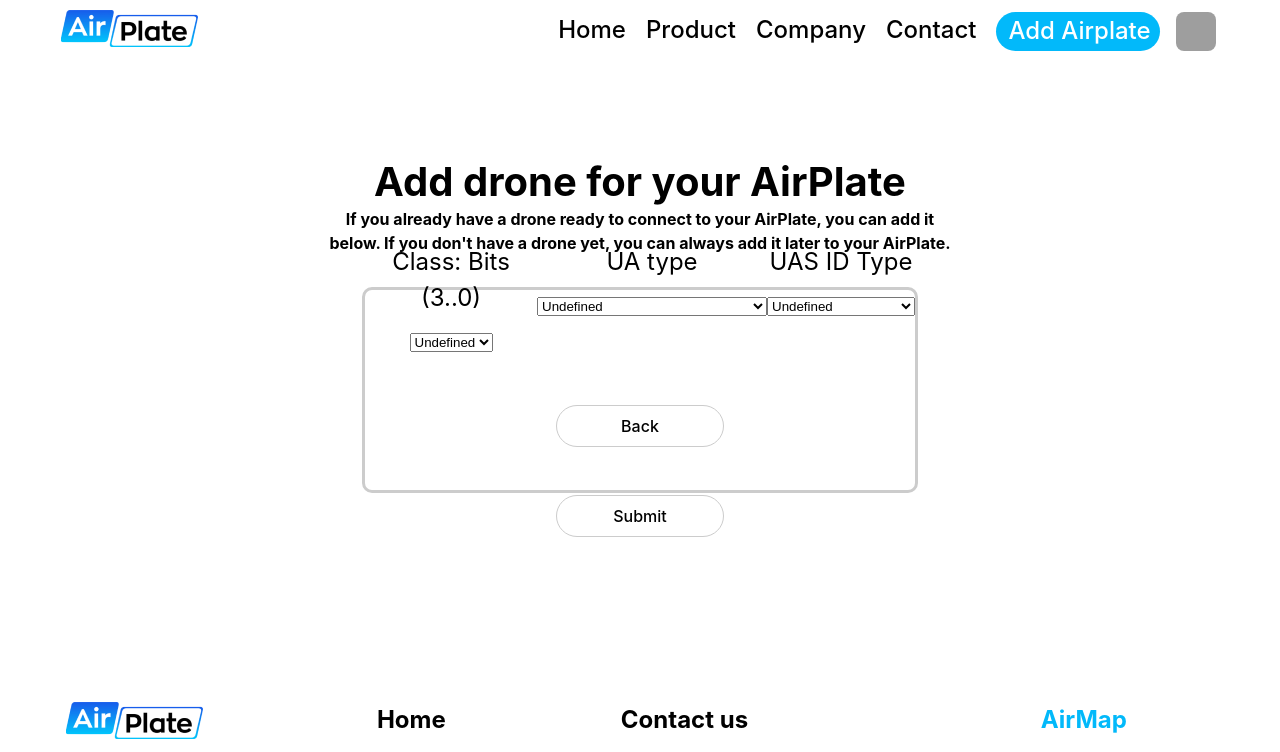
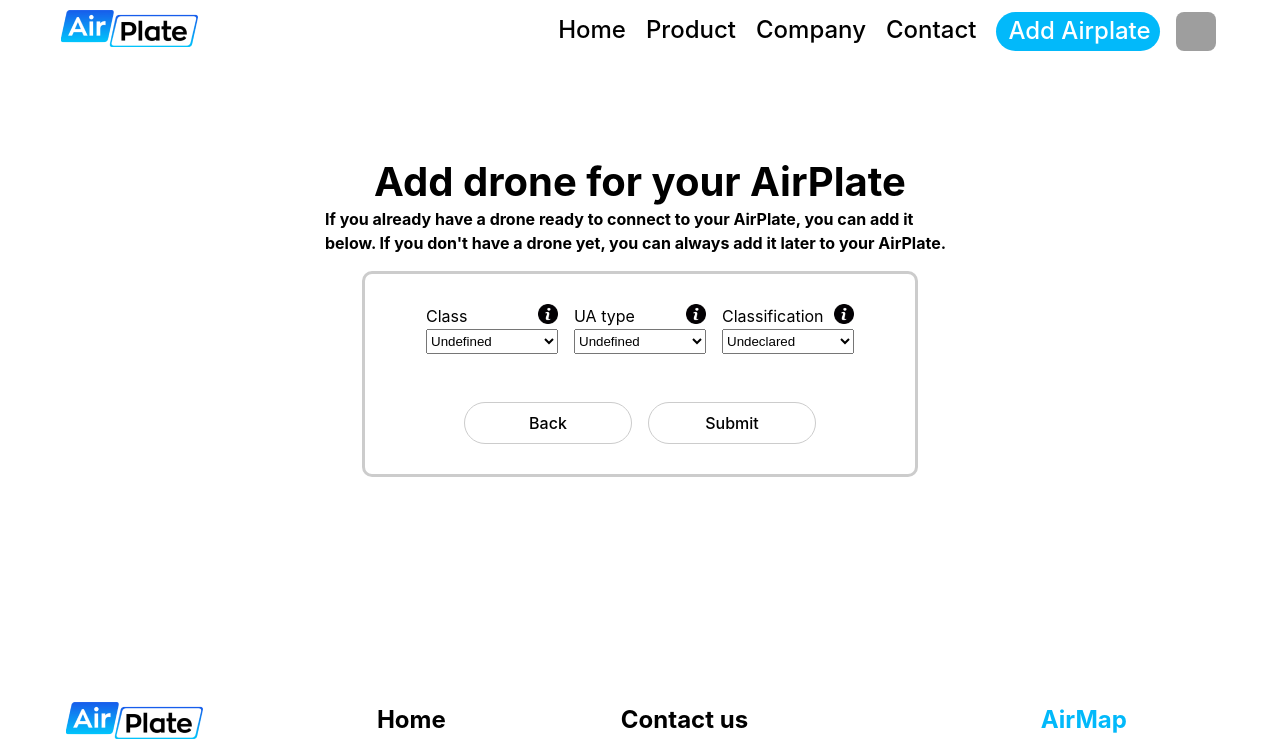
Before and after one commit to ThomasDallHenriksen/PBA-webudvikling, a React (Vite) app in the folder PBA-project/: page /Adddrone in a window 1280 px wide. Shown: the top 752 px of the page. Built offline with nearby package versions, Linux system fonts and the light colour scheme; grey boxes are pictures that could not be loaded.

Commit message:
Possible to add airplate

```diff
--- a/PBA-project/src/assets/styles/add.scss
+++ b/PBA-project/src/assets/styles/add.scss
@@ -24,7 +24,8 @@
     max-width: 43.75rem;
     padding-right: 5%;
     padding-left: 5%;
-    margin-bottom: 2rem;
+    margin-bottom: 1rem;
+    text-align: left;
 }
 
 .input-container {
@@ -40,6 +41,19 @@
     justify-content: center;
     margin: 0 auto;
 }
+
+.input-wrapper {
+    width: 100%;
+    display: flex;
+    align-items: center;
+    justify-content: center;
+    padding: 0 1rem;
+}
+.input-wrapper2 {
+    display: flex;
+    justify-content: space-between;
+}
+
 
 .serial-input {
     width: 70%;
@@ -63,18 +77,76 @@
     background-color: var(--color-white);
     cursor: pointer;
 }
+.dropdown {
+    font-size: 16px;
+}
 
 .dropdown-container {
     display: flex;
     justify-content: space-between;
-    align-content: center;
-}
-
-.dropdown {
+    gap: 1rem;
 
 }
 
+.wrapper-buttons {
+    display: flex;
+    justify-content: space-between;
+    gap: 1rem;
+}
+
+
 label {
     display: block;
-    margin-bottom: 5px;
+    text-align: left;
 }
+
+.infopic {
+    position: relative;
+    width: 1.25rem;
+    height: 1.25rem;
+    margin-left: 0.5rem;
+    display: flex;
+    cursor: pointer;
+}
+
+.infopic-container {
+    position: relative;
+    display: inline-block;
+}
+
+.infopic-container .infopic-text {
+    visibility: hidden;
+    opacity: 0;
+    transition: opacity 0.3s ease, visibility 0.3s ease;
+    position: absolute;
+    bottom: 100%;
+    left: 50%;
+    transform: translateX(-50%);
+    background-color: rgba(0, 0, 0, 0.8);
+    color: #fff;
+    padding: 5px 10px;
+    border-radius: 5px;
+    font-size: 14px;
+    width: 200px;
+}
+
+.infopic-container:hover .infopic-text {
+    visibility: visible;
+    opacity: 1;
+}
+
+#dropdown1 {
+    width: 8.25rem;
+    height: 1.5625rem;
+}
+
+#dropdown2 {
+    width: 8.25rem;
+    height: 1.5625rem;
+}
+
+#dropdown3 {
+    width: 8.25rem;
+    height: 1.5625rem;
+
+}
--- a/PBA-project/src/assets/styles/product.scss
+++ b/PBA-project/src/assets/styles/product.scss
@@ -17,6 +17,7 @@
 .drone-carousel{
     width: 50%;
     padding: 16px;
+    padding-left: 5%;
     @include media("sm"){
         display: none;
     }
--- a/PBA-project/src/pages/Addairplate.jsx
+++ b/PBA-project/src/pages/Addairplate.jsx
@@ -1,6 +1,5 @@
 import '../assets/styles/add.scss';
 import { Link } from 'react-router-dom';
-
 
 const Addairplate = () => {
     return (
@@ -10,11 +9,21 @@ const Addairplate = () => {
                 <h2 className='bottom_text'>Here you have the opportunity to register your AirPlate for a drone. Enter the provided serial number of your AirPlate in the field below.</h2>
             </div>
             <div className="input-container">
-                <input
-                    type="text"
-                    className="serial-input"
-                    placeholder="Serial number..."
-                />
+                <div className="input-wrapper">
+                    <input
+                        type="text"
+                        className="serial-input"
+                        placeholder="Serial number..."
+                    />
+                    <div className="infopic-container">
+                        <img
+                            className='infopic'
+                            src="/images/info-button.png"
+                            alt="info-button"
+                        />
+                        <span className="infopic-text">The serial number is unique and is used to identify the individual AirPlate in our database.</span>
+                    </div>
+                </div>
                 <Link to="/Adddrone">
                     <button className="next-button">Next</button>
                 </Link>
--- a/PBA-project/src/pages/Adddrone.jsx
+++ b/PBA-project/src/pages/Adddrone.jsx
@@ -12,7 +12,16 @@ const Adddrone = () => {
             <div className="input-container">
                 <div className="dropdown-container">
                     <div className="dropdown">
-                        <label htmlFor="dropdown1">Class: Bits (3..0)</label>
+                        <div className="input-wrapper2">Class
+                            <div className="infopic-container">
+                                <img
+                                    className='infopic'
+                                    src="/images/info-button.png"
+                                    alt="info-button"
+                                />
+                                <span className="infopic-text">EU Class label introduced January 1st 2024. This label will be clearly visible on the drone.</span>
+                            </div>
+                        </div>
                         <select id="dropdown1" name="dropdown1">
                             <option value="option1">Undefined</option>
                             <option value="option2">class 0</option>
@@ -26,7 +35,16 @@ const Adddrone = () => {
                     </div>
 
                     <div className="dropdown">
-                        <label htmlFor="dropdown2">UA type</label>
+                        <div className="input-wrapper2">UA type
+                            <div className="infopic-container">
+                                <img
+                                    className='infopic'
+                                    src="/images/info-button.png"
+                                    alt="info-button"
+                                />
+                                <span className="infopic-text">What type is your aircraft? If your drone is a quadcopter or similar, choose 2 (Helicopter or multirotor). If the drone is a fixed-wing choose 1 (Aeroplane or fixed wing)</span>
+                            </div>
+                        </div>
                         <select id="dropdown2" name="dropdown2">
                             <option value="option1">Undefined</option>
                             <option value="option1">0: None or not declared</option>
@@ -49,17 +67,23 @@ const Adddrone = () => {
                     </div>
 
                     <div className="dropdown">
-                        <label htmlFor="dropdown3">UAS ID Type</label>
+                        <div className="input-wrapper2">Classification
+                            <div className="infopic-container">
+                                <img
+                                    className='infopic'
+                                    src="/images/info-button.png"
+                                    alt="info-button"
+                                />
+                                <span className="infopic-text">Specifies the type of data in the UA Category and UA Class fields. Is your drone flying under EASA (EU) rules or not.</span>
+                            </div>
+                        </div>
                         <select id="dropdown3" name="dropdown3">
-                            <option value="option1">Undefined</option>
-                            <option value="option1">1. serial number;</option>
-                            <option value="option2">2. registration ID; or</option>
-                            <option value="option3">3. UTM UUID;</option>
-                            <option value="option3">4. specfici session ID</option>
-
+                            <option value="option1">Undeclared</option>
+                            <option value="option2">EU</option>
                         </select>
                     </div>
                 </div>
+                <div className='wrapper-buttons'>
                     <Link to="/Addairplate">
                         <button className="next-button">Back</button>
                     </Link>
@@ -68,6 +92,7 @@ const Adddrone = () => {
                     </Link>
                 </div>
             </div>
+        </div>
     );
 };
 
```
Also changed, not shown: PBA-project/public/images/info-button.png (added). Lines whose indentation alone changed are shown as unchanged.
